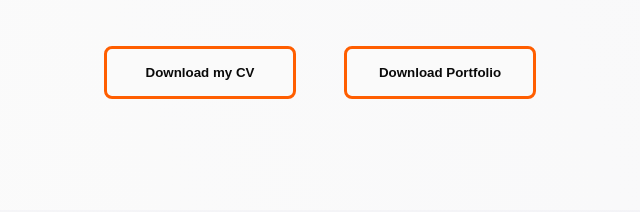
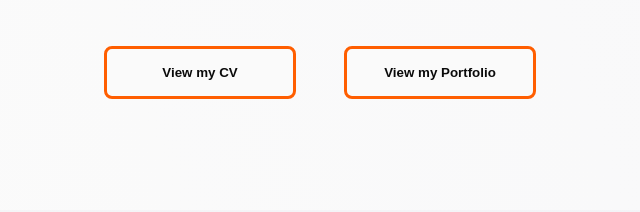
Before and after one commit to Bram-Willems-design/Portfolio, a plain HTML site: page index.html in a window 1280 px wide. Shown: the part 588-800 px from the top of the page, 495-1135 px from the left. Drawn offline with Linux system fonts and the light colour scheme.

Commit message:
Update index.html

```diff
--- a/index.html
+++ b/index.html
@@ -81,12 +81,12 @@
                 <button
                 class="btn btn-color-1"
                 onclick="location.href='./Content_Own_Work/PDF Files/Resume 2025 Bram Willems (English).pdf'"
-                >Download my CV</button>
+                >View my CV</button>
 
                 <button
                 class="btn btn-color-2"
                 onclick="location.href='./Content_Own_Work/PDF Files/Portfolio_Bram_Willems_English_2025 Website.pdf'"
-                >Download Portfolio</button>
+                >View my Portfolio</button>
 
             </div>
 
```
